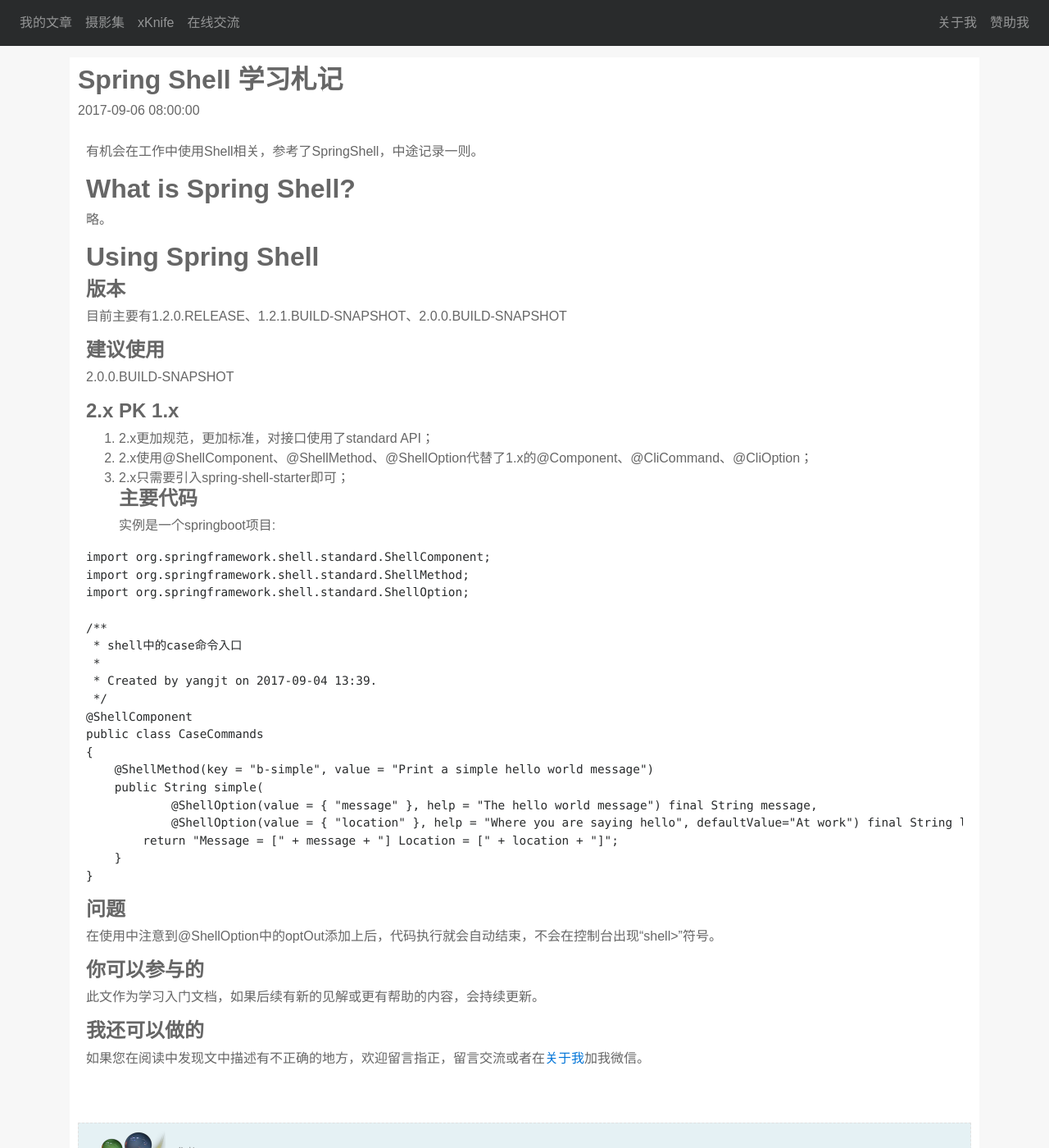
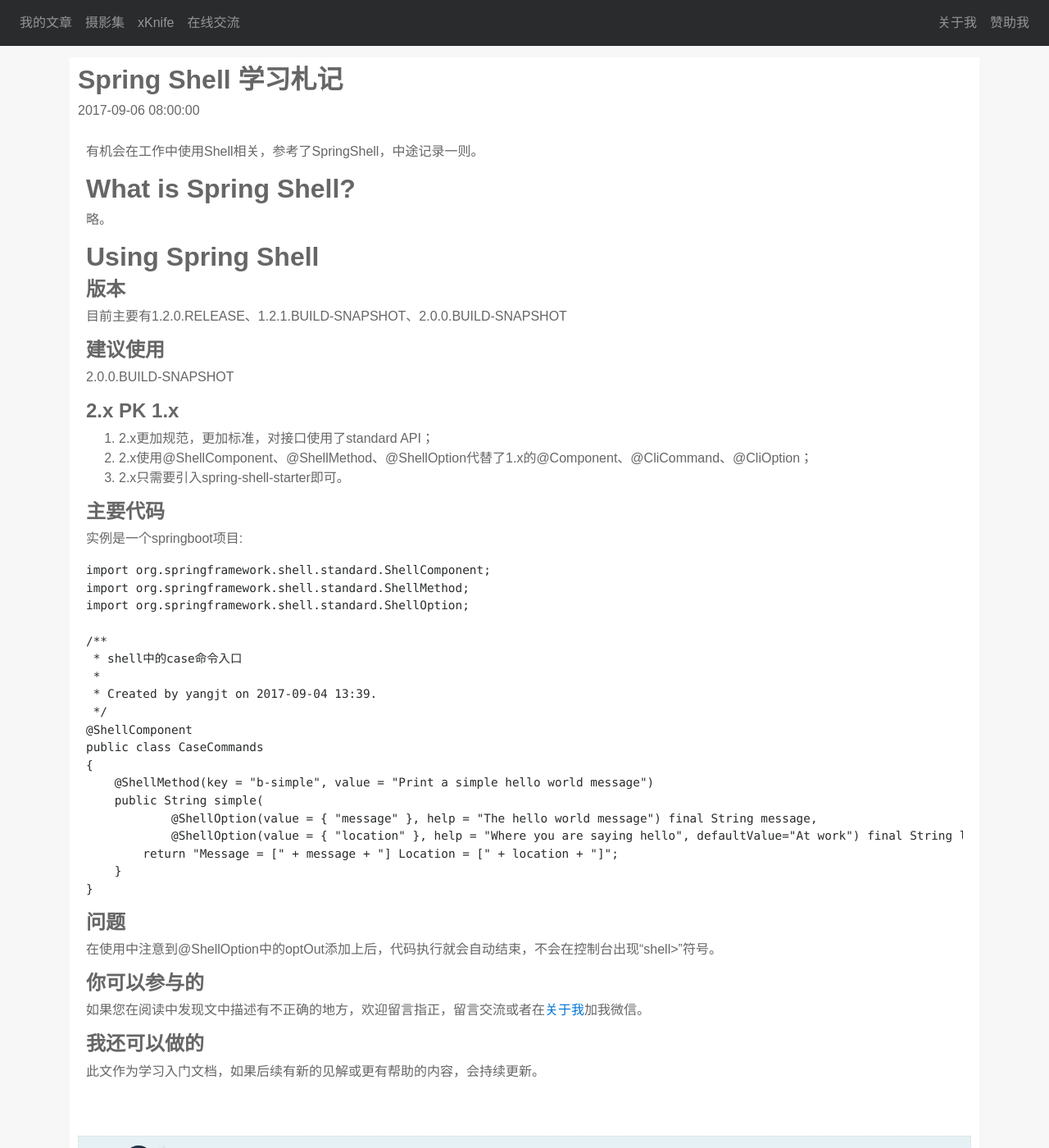
Before and after one commit to beanstt/beanstt.github.io, a Jekyll site: the page built from _posts/2017-09-06-springshell.md, in a window 1280 px wide and 1400 px high. Shown: the whole window at 82% size. Built offline with Jekyll 4.4.1, drawn with Linux system fonts in a browser that asks for light colours; nearby versions of some CDN libraries; comment, search, counter and statistics services are not loaded.

```diff
--- a/_posts/2017-09-06-springshell.md
+++ b/_posts/2017-09-06-springshell.md
@@ -16,7 +16,8 @@ comments: true
 ##     2.x PK 1.x
 1.  2.x更加规范，更加标准，对接口使用了standard API；
 2.  2.x使用@ShellComponent、@ShellMethod、@ShellOption代替了1.x的@Component、@CliCommand、@CliOption；
-3.  2.x只需要引入spring-shell-starter即可；
+3.  2.x只需要引入spring-shell-starter即可。
+
 ##     主要代码
 实例是一个springboot项目:
 
@@ -46,6 +47,6 @@ public class CaseCommands
 ##     问题
 在使用中注意到@ShellOption中的optOut添加上后，代码执行就会自动结束，不会在控制台出现“shell>”符号。
 ##     你可以参与的
+如果您在阅读中发现文中描述有不正确的地方，欢迎留言指正，留言交流或者在[关于我](https://beanstt.github.io/about/index.html)加我微信。
+##     我还可以做的
 此文作为学习入门文档，如果后续有新的见解或更有帮助的内容，会持续更新。
-##     我还可以做的
-如果您在阅读中发现文中描述有不正确的地方，欢迎留言指正，留言交流或者在[关于我](https://beanstt.github.io/about/index.html)加我微信。
```
